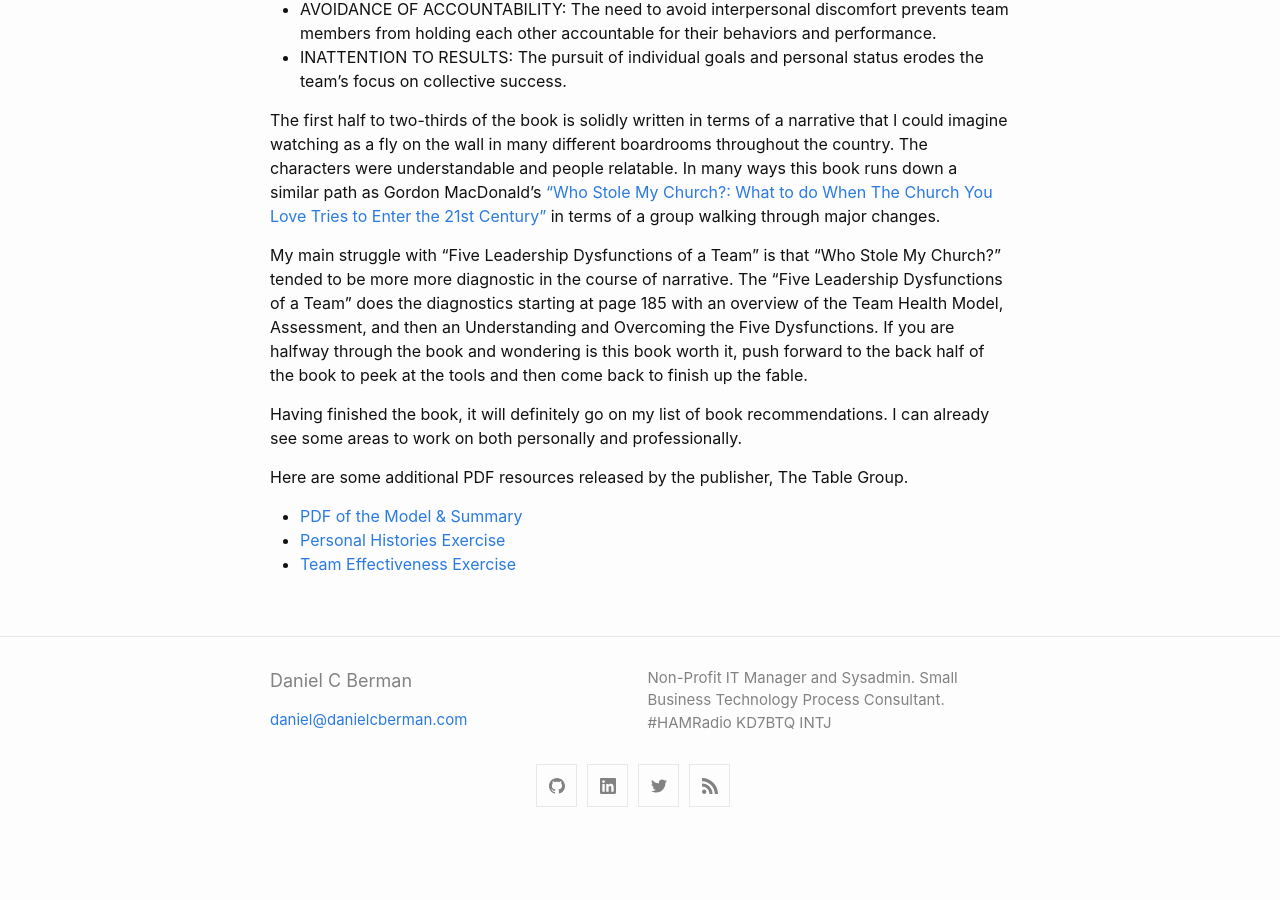
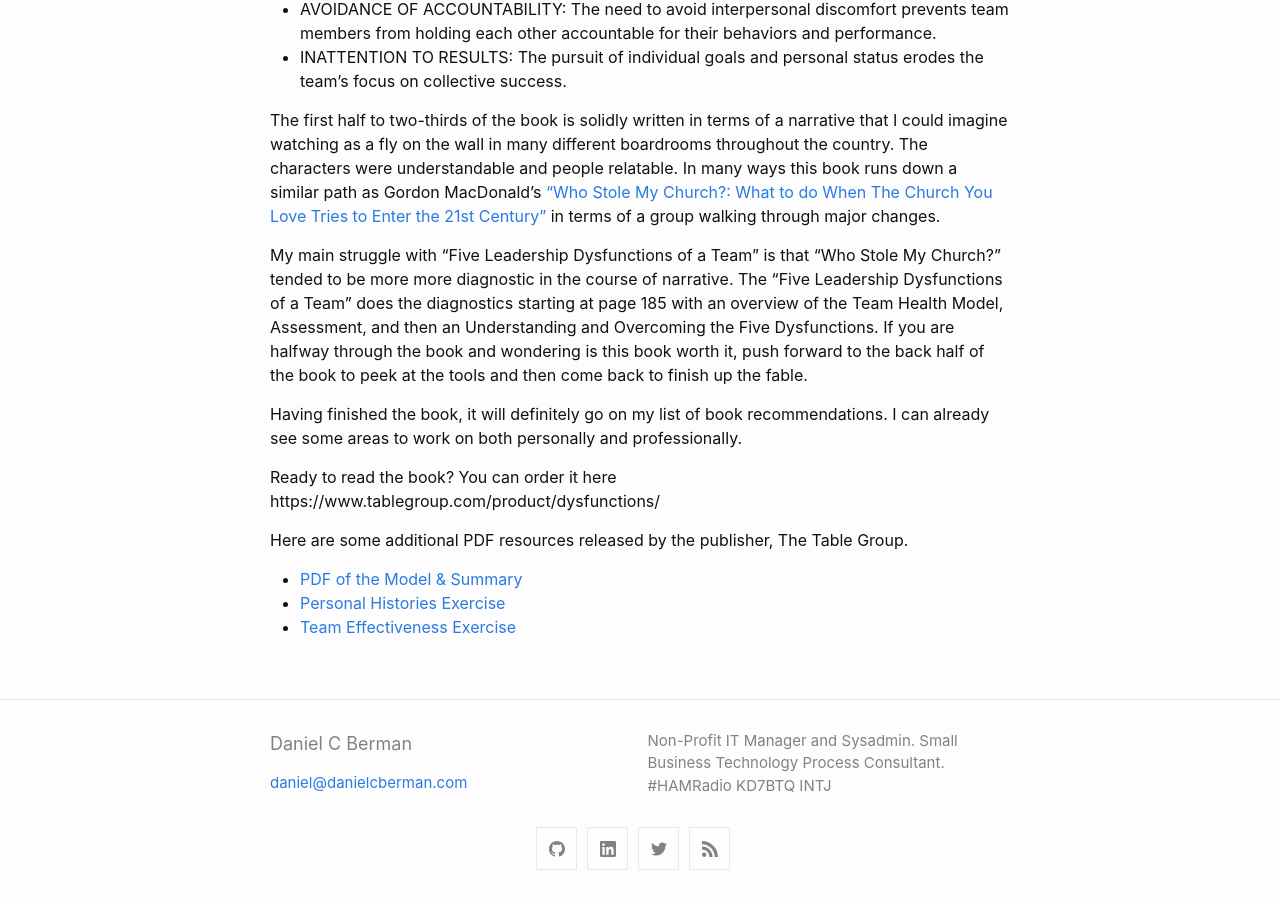
Before and after one commit to danielcberman/danielcberman.github.io, a Jekyll site: the page built from _posts/2021-09-25-the-five-dysfunctions-of-a-team.md, in a window 1280 px wide and 900 px high, scrolled down 659 px. Built offline with Jekyll 4.4.1, drawn with Linux system fonts in a browser that asks for light colours; before the commit the page ends 1496 px from its top, so only the background shows below that.

Commit message:
Update 2021-09-25-the-five-dysfunctions-of-a-team.md

```diff
--- a/_posts/2021-09-25-the-five-dysfunctions-of-a-team.md
+++ b/_posts/2021-09-25-the-five-dysfunctions-of-a-team.md
@@ -21,6 +21,8 @@
 
 Having finished the book, it will definitely go on my list of book recommendations. I can already see some areas to work on both personally and professionally.
 
+Ready to read the book? You can order it here https://www.tablegroup.com/product/dysfunctions/
+
 Here are some additional PDF resources released by the publisher, The Table Group.
 
 - [PDF of the Model & Summary](https://de7pikzj4hvyk.cloudfront.net/wp-content/uploads/2020/12/11224029/FiveDysfunctions.pdf)
```
